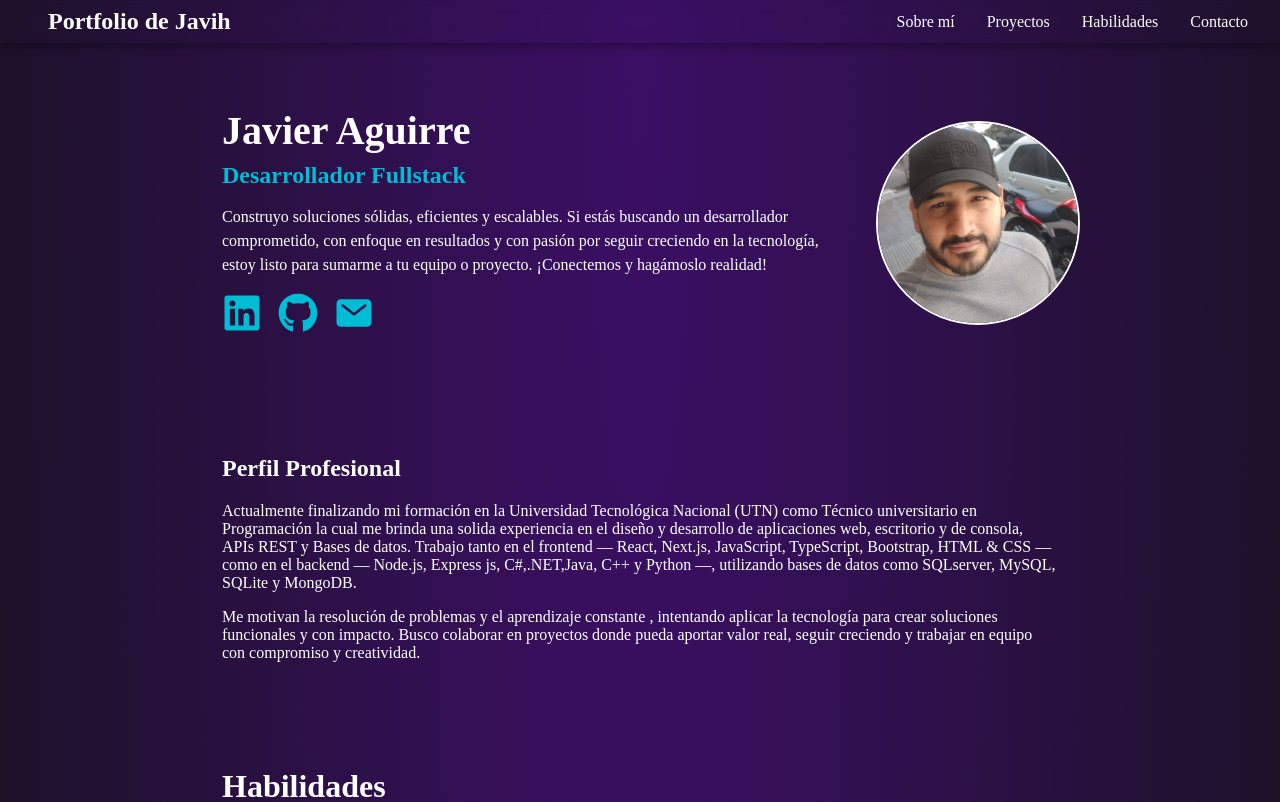
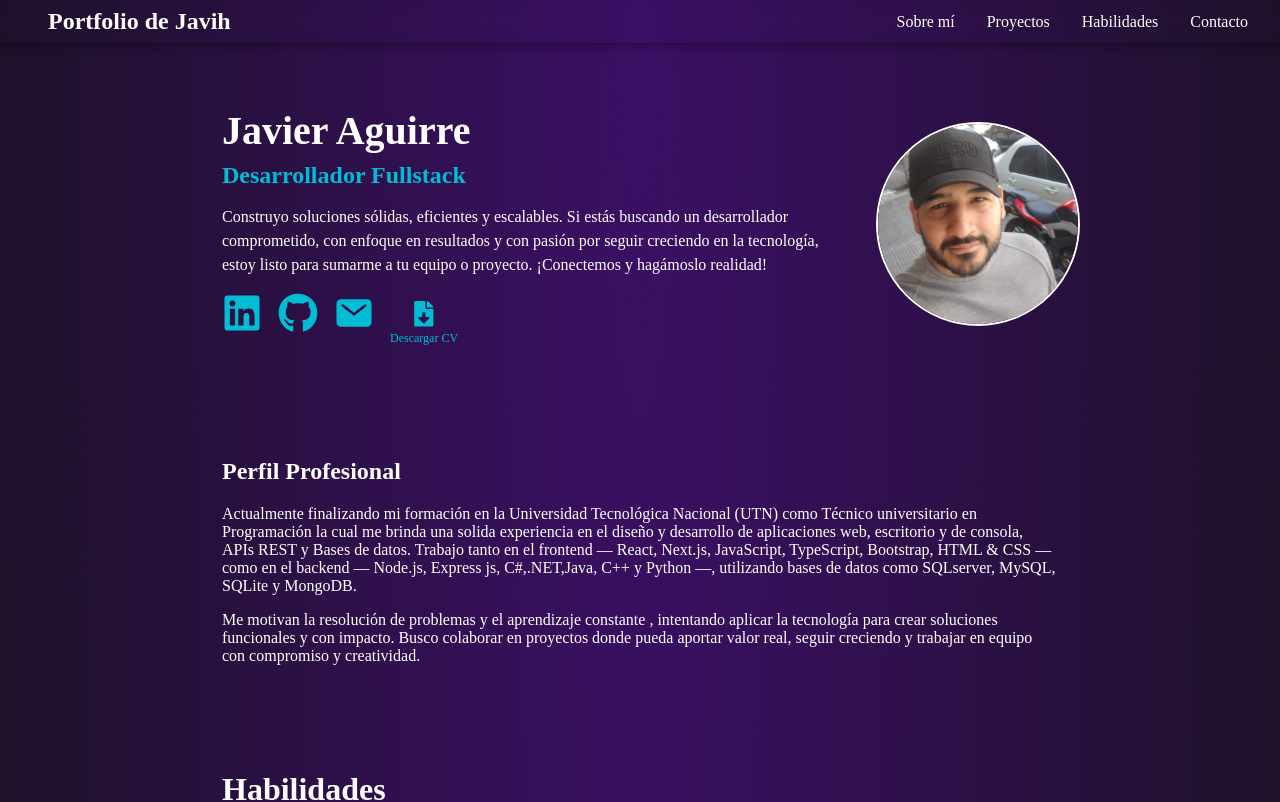
Before and after one commit to Javih95/Portfolio_react, a React (Vite) app in the folder vite-project/: page / in a window 1280 px wide. Shown: the top 802 px of the page. Built offline with nearby package versions, Linux system fonts and the light colour scheme.

Commit message:
agregando cv

```diff
--- a/vite-project/src/views/Css/Header.css
+++ b/vite-project/src/views/Css/Header.css
@@ -84,3 +84,21 @@
   color: #fff;
   background: red;
 }
+.cv-download {
+  display: flex;
+  flex-direction: column;
+  align-items: center;
+  text-decoration: none;
+  color: inherit;
+  font-size: 0.85rem;
+  margin-top: 8px;
+}
+
+.cv-download .cv-icon {
+  font-size: 1.6rem; /* tamaño del ícono */
+  margin-bottom: 4px;
+}
+.cv-download p {
+  margin: 0;
+  font-size: 12px;
+}
--- a/vite-project/src/views/Header.jsx
+++ b/vite-project/src/views/Header.jsx
@@ -1,7 +1,7 @@
 import { useState } from "react";
 import { UseInView } from "../hooks/useInViews";
 import './Css/Header.css';
-import { FaLinkedin, FaGithub } from "react-icons/fa";
+import { FaLinkedin, FaGithub,FaFileDownload} from "react-icons/fa";
 import { IoMail } from "react-icons/io5";
 
 export function Header() {
@@ -45,6 +45,10 @@ export function Header() {
           <a href="#" onClick={handleClickMail}>
             <IoMail />
           </a>
+           <a   href="./JavierAguirreCV.pdf" download="JavierAguirreCV.pdf" target="_blank" rel="noopener noreferrer"  className="cv-download">
+            <FaFileDownload className="cv-icon"/>
+            <p>Descargar CV</p>
+          </a>
         </div>
       </div>
 
```
Also changed, not shown: 1 other file (tests, documents, lock files or other folders).
